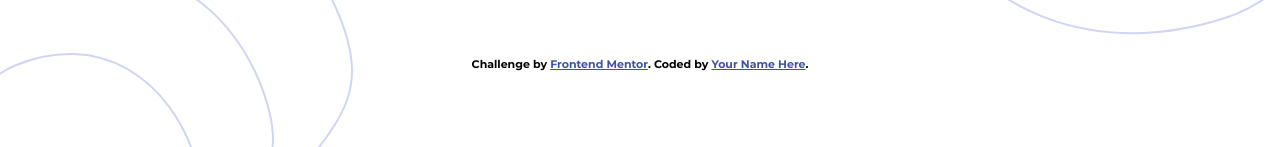
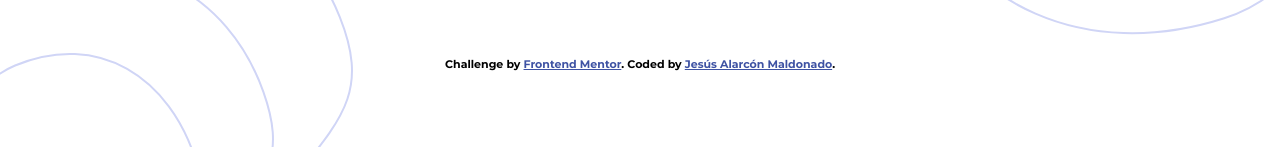
Before and after one commit to AlarconJesus/Pricing-component-with-toggle, a plain HTML site: page index.html in a window 1280 px wide. Shown: the part 623-770 px from the top of the page. Drawn offline with Linux system fonts and the light colour scheme.

Commit message:
Añadido información de contacto

```diff
--- a/index.html
+++ b/index.html
@@ -61,7 +61,7 @@
         </div>
     </div>
     <div class="attribution">
-        Challenge by <a href="https://www.frontendmentor.io?ref=challenge" target="_blank">Frontend Mentor</a>. Coded by <a href="#">Your Name Here</a>.
+        Challenge by <a href="https://www.frontendmentor.io?ref=challenge" target="_blank">Frontend Mentor</a>. Coded by <a href="https://github.com/AlarconJesus">Jesús Alarcón Maldonado</a>.
     </div>
     <script src="scripts/code.js"></script>
 </body>
```
